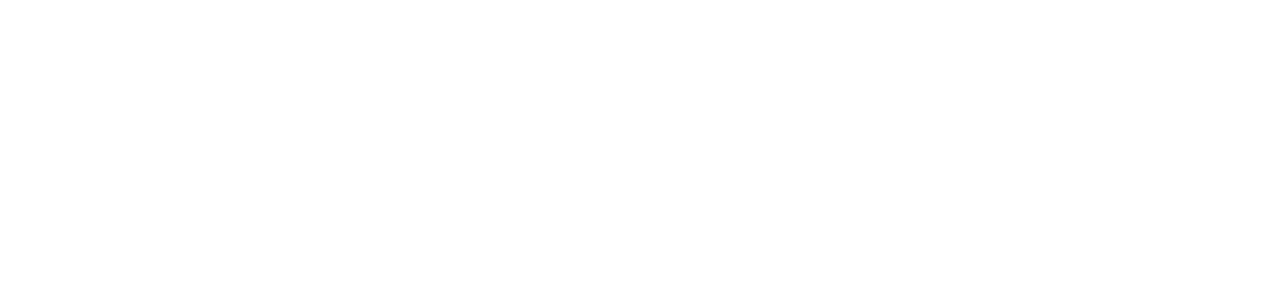
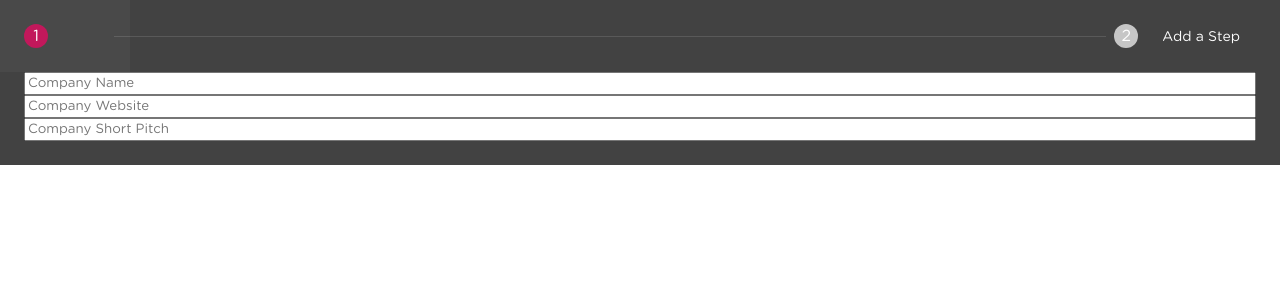
Before and after one commit to RobertoMourato/SmartXchange, an Angular app in the folder front-end/: page /newcompany in a window 1280 px wide. Before the commit this address led to /. Shown: the top 300 px of the page. Built offline with nearby package versions, Linux system fonts and the light colour scheme.

Commit message:
[#94] <Feature> START NEW COMPANY COMPONENT
started implementing a stepper to create a company with questions done by the manager

```diff
--- a/front-end/src/app/app-routing.module.ts
+++ b/front-end/src/app/app-routing.module.ts
@@ -3,11 +3,13 @@
 import { CommonModule } from '@angular/common';
 import { LoginComponent } from './login/login.component';
 import { RegisterComponent } from './register/register.component';
+import { NewCompanyComponent } from './new-company/new-company.component';
 
 const routes: Routes = [
   { path: '', redirectTo: '/login', pathMatch: 'full' },
   { path: 'login', component: LoginComponent },
-  { path: 'register', component: RegisterComponent }
+  { path: 'register', component: RegisterComponent },
+  { path: 'newcompany', component: NewCompanyComponent }
 ];
 
 @NgModule({
--- a/front-end/src/app/app.module.ts
+++ b/front-end/src/app/app.module.ts
@@ -11,18 +11,21 @@
 import { MatToolbarModule } from '@angular/material/toolbar';
 import { MatButtonModule } from '@angular/material/button';
 import { MatSidenavModule } from '@angular/material/sidenav';
+import { MatStepperModule } from '@angular/material/stepper';
 import { MatIconModule } from '@angular/material/icon';
 import { MatListModule } from '@angular/material/list';
 import { AppRoutingModule } from './app-routing.module';
 import { LoginComponent } from './login/login.component';
 import { RegisterComponent } from './register/register.component';
+import { NewCompanyComponent } from './new-company/new-company.component';
 
 @NgModule({
   declarations: [
     AppComponent,
     SuperadminNavComponent,
     LoginComponent,
-    RegisterComponent
+    RegisterComponent,
+    NewCompanyComponent
   ],
   imports: [
     BrowserModule,
@@ -34,6 +37,7 @@
     MatToolbarModule,
     MatButtonModule,
     MatSidenavModule,
+    MatStepperModule,
     MatIconModule,
     MatListModule
   ],
--- /dev/null
+++ b/front-end/src/app/new-company/new-company.component.css
@@ -0,0 +1,4 @@
+.base-questions{
+    display: flex;
+    flex-direction: column;
+}
--- /dev/null
+++ b/front-end/src/app/new-company/new-company.component.html
@@ -0,0 +1,26 @@
+<mat-horizontal-stepper>
+    <mat-step *ngFor="let step of newSteps; let i = index">
+        <ng-template matStepLabel>{{step.title || 'Choose an action'}}
+            <mat-icon style="vertical-align:middle" (click)="removeStep(i)">delete</mat-icon>
+        </ng-template>
+        <mat-radio-group class="example-radio-group" (change)="changeStep($event, i)">
+            <mat-radio-button class="example-radio-button" *ngFor="let option of stepOptions" [value]="option.value">
+                {{option.label}}
+            </mat-radio-button>
+        </mat-radio-group>
+    </mat-step>
+    <mat-step>
+        <form class = "base-questions">
+            <input type = "text" name = "name" placeholder="Company Name">
+            <input type = "text" name = "url" placeholder="Company Website">
+            <input type = "text" name = "pitch" placeholder="Company Short Pitch">
+        </form>
+    </mat-step>
+    <mat-step>
+        <ng-template matStepLabel>
+            <button mat-button (click)="addItem()">
+                Add a Step
+            </button>
+        </ng-template>
+    </mat-step>
+</mat-horizontal-stepper>
--- /dev/null
+++ b/front-end/src/app/new-company/new-company.component.ts
@@ -0,0 +1,23 @@
+import { Component, OnInit } from '@angular/core';
+
+@Component({
+  selector: 'app-new-company',
+  templateUrl: './new-company.component.html',
+  styleUrls: ['./new-company.component.css']
+})
+export class NewCompanyComponent implements OnInit {
+
+
+  stepOptions = [
+    { label: 'Buy Groceries', value: '1' },
+    { label: 'Cook Dinner', value: '2' },
+    { label: 'Go To Sleep', value: '3' },
+    { label: 'Go To Work', value: '4' },
+    { label: 'Wake Up', value: '5' }
+  ]
+  newSteps = [];
+  constructor() { }
+  ngOnInit(): void {
+  }
+
+}
```
Also changed, not shown: 1 other file (tests, documents, lock files or other folders).
